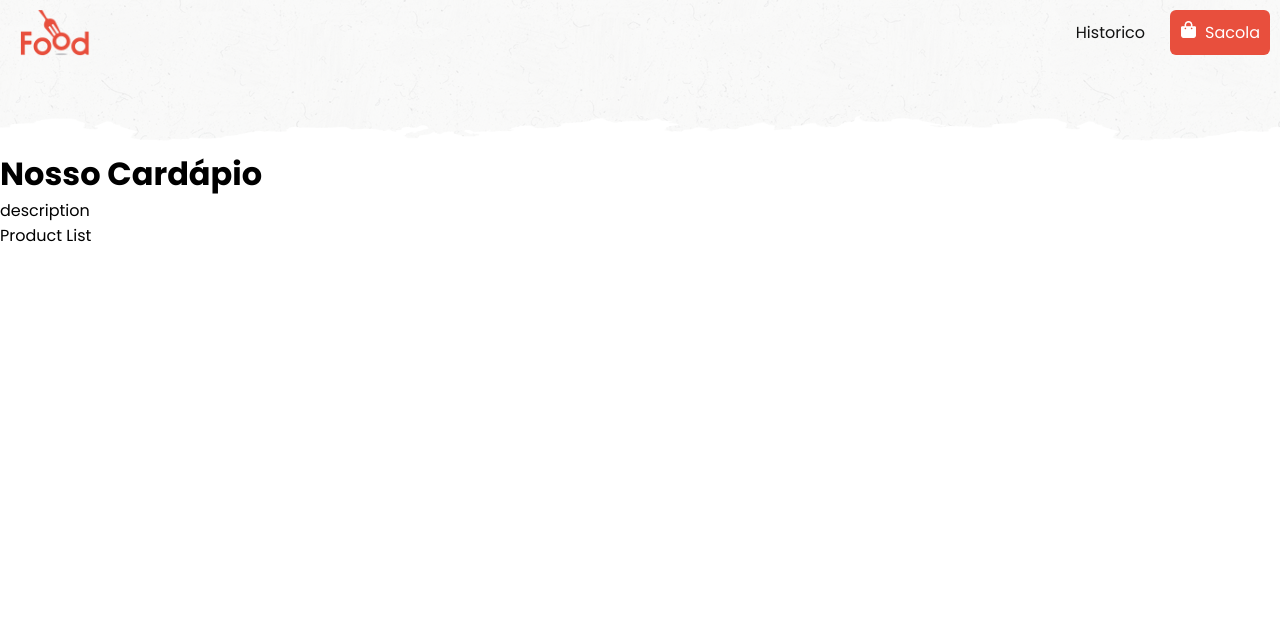
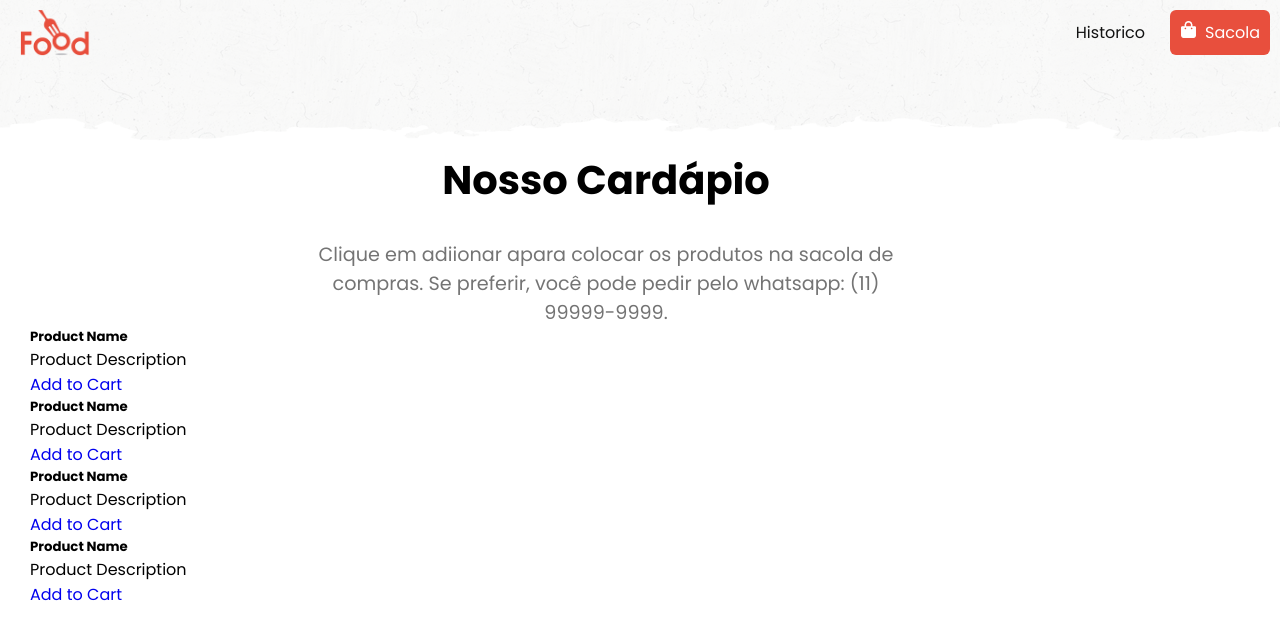
Before and after one commit to mrcomputer2018/digitalmenu, a React (Create React App) app: page / in a window 1280 px wide. Shown: the top 640 px of the page. Built offline with nearby package versions, Linux system fonts and the light colour scheme.

Commit message:
Add product list to home page

```diff
--- /dev/null
+++ b/src/components/product/product.jsx
@@ -0,0 +1,17 @@
+import "./product.css";
+
+function Product() {
+    return (
+        <>
+            <div className="card">
+                <div className="card-body">
+                    <h5 className="card-title">Product Name</h5>
+                    <p className="card-text">Product Description</p>
+                    <a href="#" className="btn btn-primary">Add to Cart</a>
+                </div>
+            </div>
+        </>
+    )
+}
+
+export default Product;
--- a/src/pages/home/home.jsx
+++ b/src/pages/home/home.jsx
@@ -1,12 +1,29 @@
 import Navbar from "../../components/navbar/navbar";
+import Product from "../../components/product/product";
 
 function Home() {
     return (
         <>
             <Navbar />
-            <h1>Nosso Cardápio</h1>
-            description<br />
-            Product List<br />
+
+            <div className="container">
+                <div>
+                    <h1 className="titulo text-center">Nosso Cardápio</h1>
+
+                    <p className="subtitulo text-center">
+                        Clique em adiionar apara colocar os produtos na sacola de compras.
+                        Se preferir, você pode pedir pelo whatsapp: (11) 99999-9999.
+                    </p>
+                </div>
+
+                <div className="products">
+                    <Product />
+                    <Product />
+                    <Product />
+                    <Product />
+                </div>
+            </div>
+
         </>
     )
 }
--- a/src/style/global.css
+++ b/src/style/global.css
@@ -41,3 +41,29 @@ html, body {
     font-size: 1rem;
     transition: all 0.3s ease-in-out;
 }
+
+.container {
+    max-width: 90%;
+    margin: auto;
+    margin-right: 30px;
+    margin-left: 30px;
+}
+
+.titulo {
+    font-size: 2.5rem;
+    margin-bottom: 30px;
+}
+
+.subtitulo {
+    color: #747474;
+    font-size: 1.2rem;
+    max-width: 50%;
+    margin: auto;
+    transition: all 0.3s ease-in-out;
+}
+
+@media (max-width: 1100px) {
+    .subtitulo {
+        max-width: 95%;
+    }
+}
```
Also changed, not shown: src/components/product/product.css (added).
